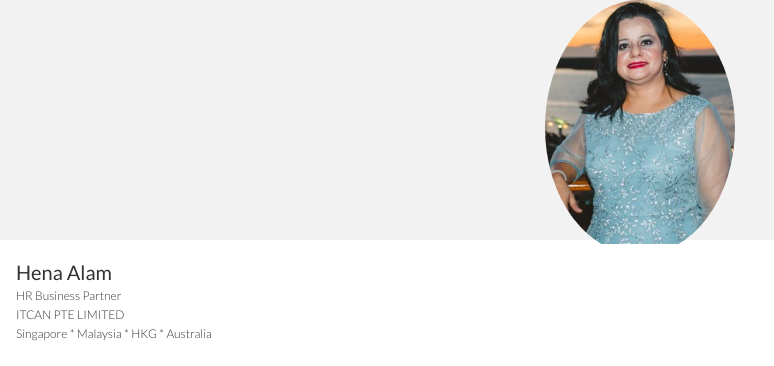
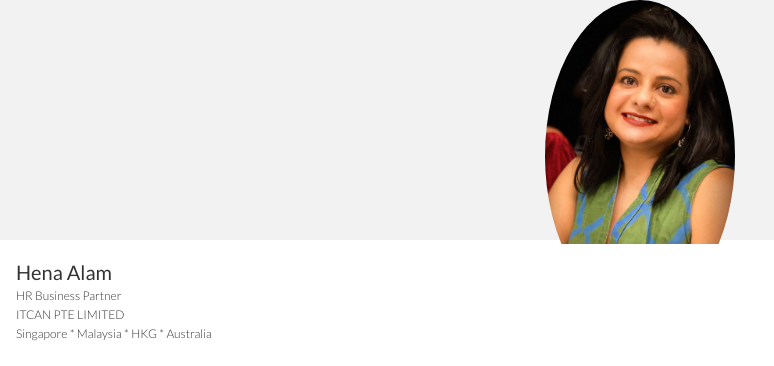
Before and after one commit to ITCANNAMECARD/RAJESWARI, a plain HTML site: page index.html in a window 1280 px wide. Shown: the top 366 px of the page, 0-774 px from the left. Drawn offline with Linux system fonts and the light colour scheme; a web font is replaced by a local one.

Commit message:
Update index.html

```diff
--- a/index.html
+++ b/index.html
@@ -14,7 +14,7 @@
 			<div class="row">
 				<div class="col"></div>
 				<div class="col is-5">
-					<img class="profile-pic" src="HENA ALAM.jpg" alt="Profile Picture">
+					<img class="profile-pic" src="HENA.jpeg" alt="Profile Picture">
 				</div>
 				<div class="col"></div>
 			</div>
```
